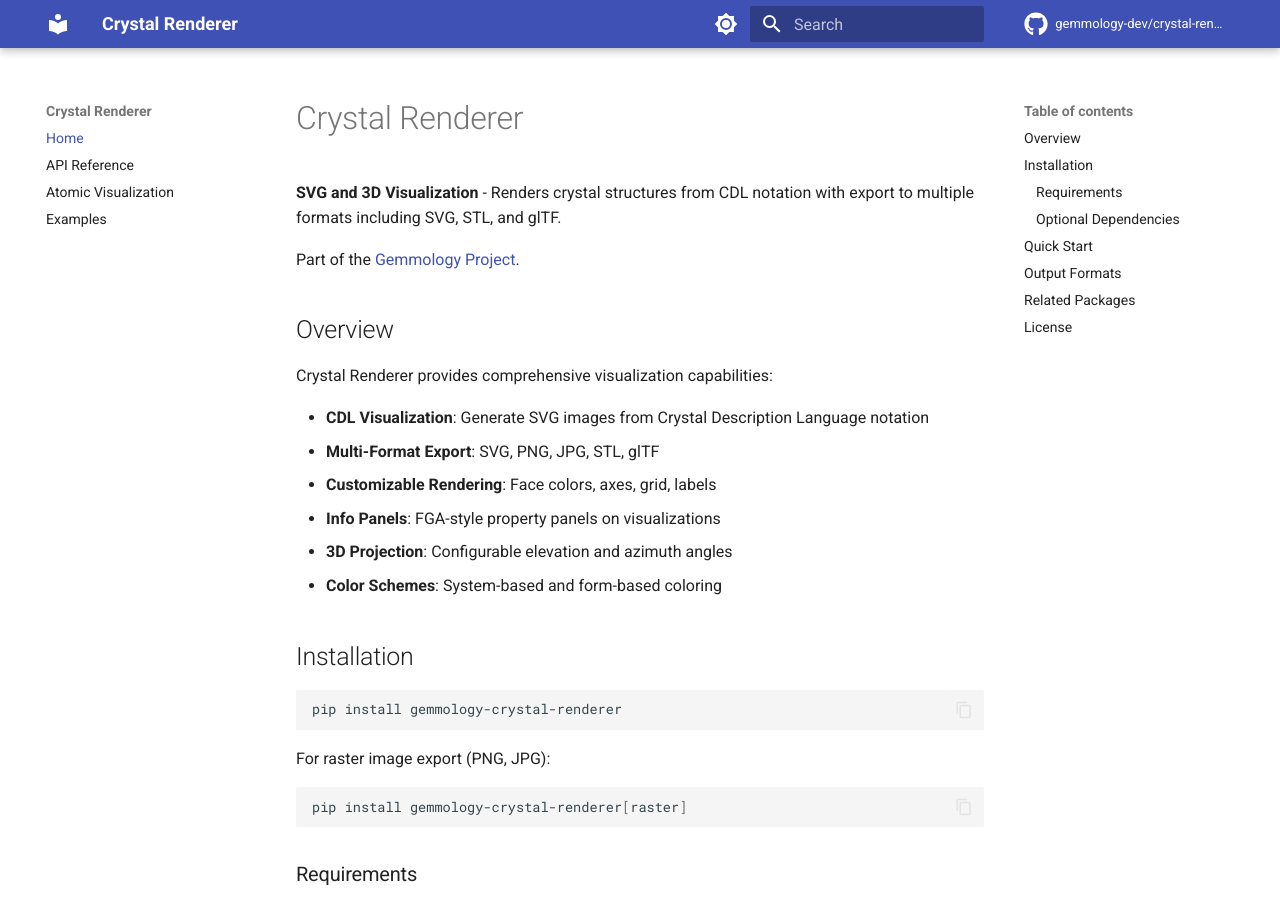
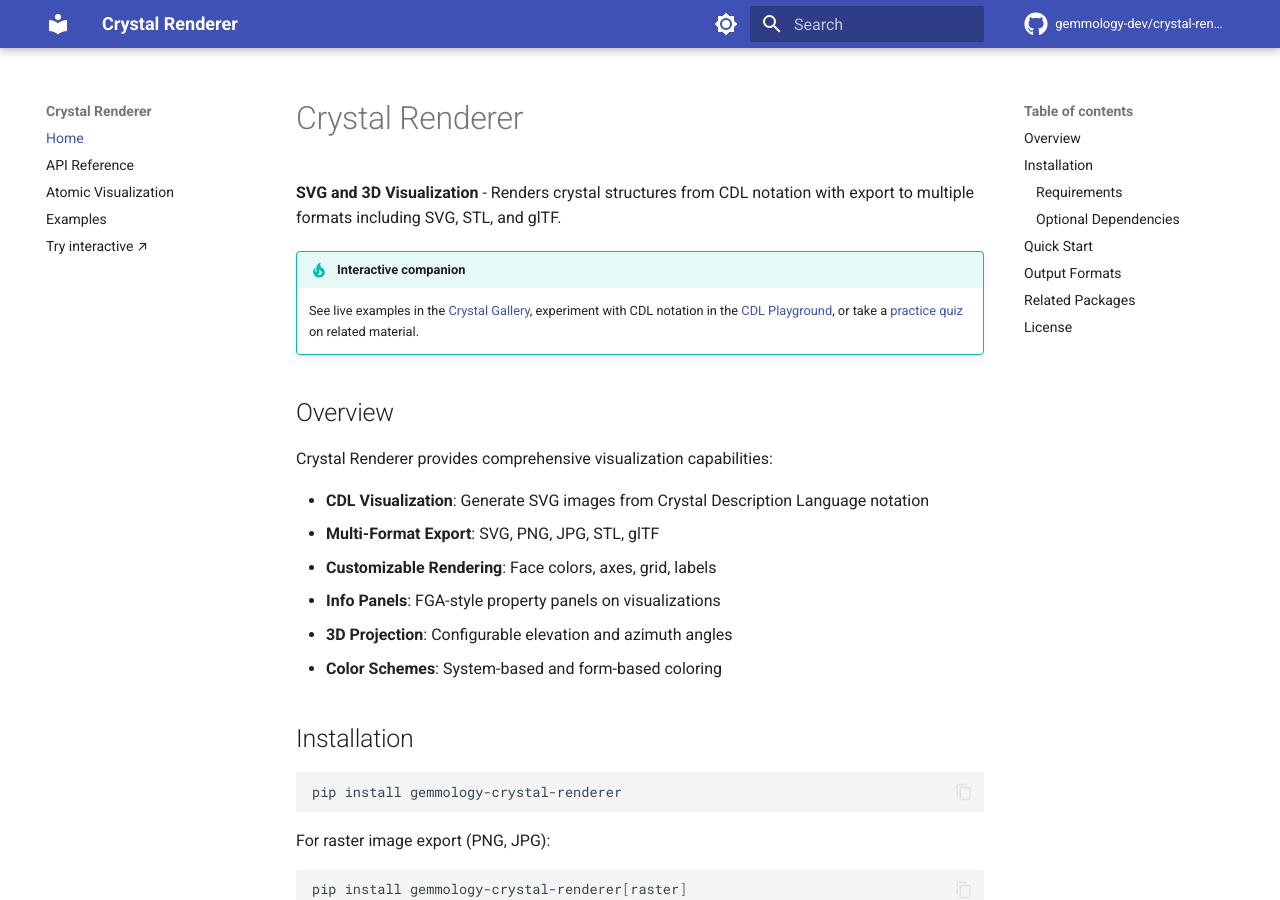
Before and after one commit to gemmology-dev/crystal-renderer, an MkDocs documentation site: the page built from docs/index.md, in a window 1280 px wide and 900 px high. Built offline with MkDocs 1.6.1 and Material for MkDocs 9.7.7, drawn with Linux system fonts in a browser that asks for light colours; comment, search, counter and statistics services are not loaded; some of the changed text lies outside the part shown.

Commit message:
docs: add cross-links to gemmology.dev interactive surfaces (#1)

```diff
--- a/docs/index.md
+++ b/docs/index.md
@@ -2,7 +2,10 @@
 
 **SVG and 3D Visualization** - Renders crystal structures from CDL notation with export to multiple formats including SVG, STL, and glTF.
 
-Part of the [Gemmology Project](https://gemmology.dev).
+!!! tip "Interactive companion"
+    See live examples in the [Crystal Gallery](https://gemmology.dev/gallery/),
+    experiment with CDL notation in the [CDL Playground](https://gemmology.dev/playground/),
+    or take a [practice quiz](https://gemmology.dev/quiz/) on related material.
 
 ## Overview
 
--- a/mkdocs.yml
+++ b/mkdocs.yml
@@ -46,6 +46,7 @@ nav:
   - API Reference: api.md
   - Atomic Visualization: atomic.md
   - Examples: examples.md
+  - "Try interactive ↗": https://gemmology.dev/gallery/
 
 markdown_extensions:
   - pymdownx.highlight:
@@ -61,8 +62,20 @@ markdown_extensions:
   - tables
 
 extra:
+  generator: false
   social:
     - icon: fontawesome/brands/github
       link: https://github.com/gemmology-dev
-    - icon: fontawesome/solid/globe
-      link: https://gemmology.dev
+      name: GitHub
+    - icon: fontawesome/solid/flask
+      link: https://gemmology.dev/playground/
+      name: CDL Playground
+    - icon: fontawesome/solid/graduation-cap
+      link: https://gemmology.dev/quiz/
+      name: Practice quiz
+    - icon: fontawesome/solid/gem
+      link: https://gemmology.dev/gallery/
+      name: Crystal gallery
+    - icon: fontawesome/solid/book
+      link: https://gemmology.dev/learn/
+      name: Learn (FGA)
```
